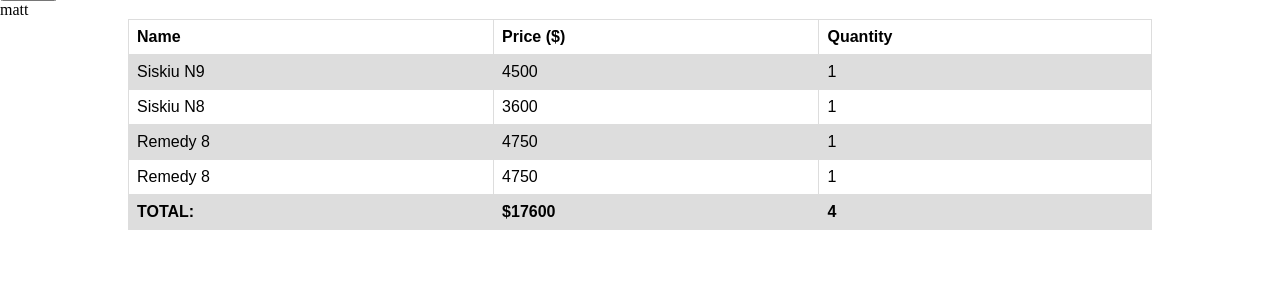
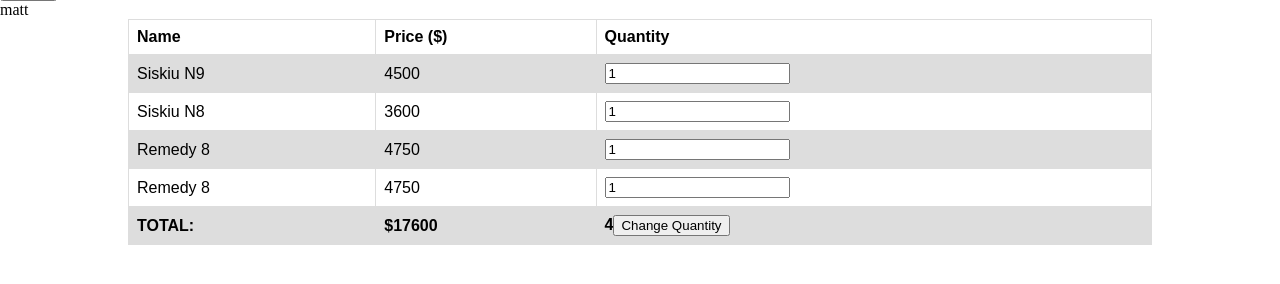
Before and after one commit to Beamma/Beamms-Bikes, a Flask app: page /user in a window 1280 px wide. Shown: the part 105-389 px from the top of the page. Run offline with Flask 2, Linux system fonts and the light colour scheme; a user stored in the database is signed in; data comes from the database, SQL or seed files in the repository; both versions use the stored data as it was after the commit.

Commit message:
V8.4 Adding Change Ability For Quantity

```diff
--- a/main.py
+++ b/main.py
@@ -151,7 +151,7 @@ def user():
         user_id = session.get('logstatus', None)
         conn = sqlite3.connect('Beamma-Bikes.db')
         c = conn.cursor()
-        c.execute("SELECT bikes.name, bikes.price, cart.quantity FROM cart INNER JOIN bikes ON cart.bike_id = bikes.id WHERE user_id=?", (user_id,))
+        c.execute("SELECT bikes.name, bikes.price, cart.quantity, cart.bike_id FROM cart INNER JOIN bikes ON cart.bike_id = bikes.id WHERE user_id=?", (user_id,))
         cart = c.fetchall()
         c.execute("SELECT name FROM users WHERE id=?",(user_id,))
         name = c.fetchall()
@@ -167,6 +167,12 @@ def user():
             if request.form.get("logout"):
                 session['logstatus'] = 'false'
                 return redirect(url_for('bikes'))
+            else:
+                for i in range(len(cart)):
+                    bike_id = cart[i]
+                    bike_quantity = request.form.get(bike_id[3])
+                    print(bike_id)
+                    print(bike_quantity)
         return render_template("user.html", logstatus = session.get('logstatus', None), cart = cart, name = name[0], price = price, quantity = quantity)
 
 if __name__ == "__main__":
--- a/templates/user.html
+++ b/templates/user.html
@@ -4,6 +4,7 @@
     <input type = "submit" name = "logout" value = "Logout"></input>
   </form>
   {{ name }}
+  <form method="POST">
   <div class = "cart">
     <table>
       <tr>
@@ -12,17 +13,22 @@
         <th>Quantity</th>
       </tr>
       {% for items in cart %}
-        <tr>
-          {% for bikes in items %}
-            <td>{{bikes}}</td>
-          {% endfor %}
-        </tr>
+      <tr>
+        <td>
+          {{items[0]}}
+        </td>
+        <td>
+          {{items[1]}}
+        </td>
+          <td><input type = "number" name = {{items[3]}} value = {{items[2]}} ></input</td>
       {% endfor %}
+      </tr>
         <tr>
           <th>TOTAL:</th>
           <th>${{ price }}</th>
-          <th>{{ quantity }}</th>
+          <th>{{ quantity }}<input type ="submit" value = "Change Quantity"></input></th>
         </tr>
       </table>
+      </form>
   </div>
 {% endblock %}
```
Also changed, not shown: Beamma-Bikes.db, static/Process.jpg (added).
